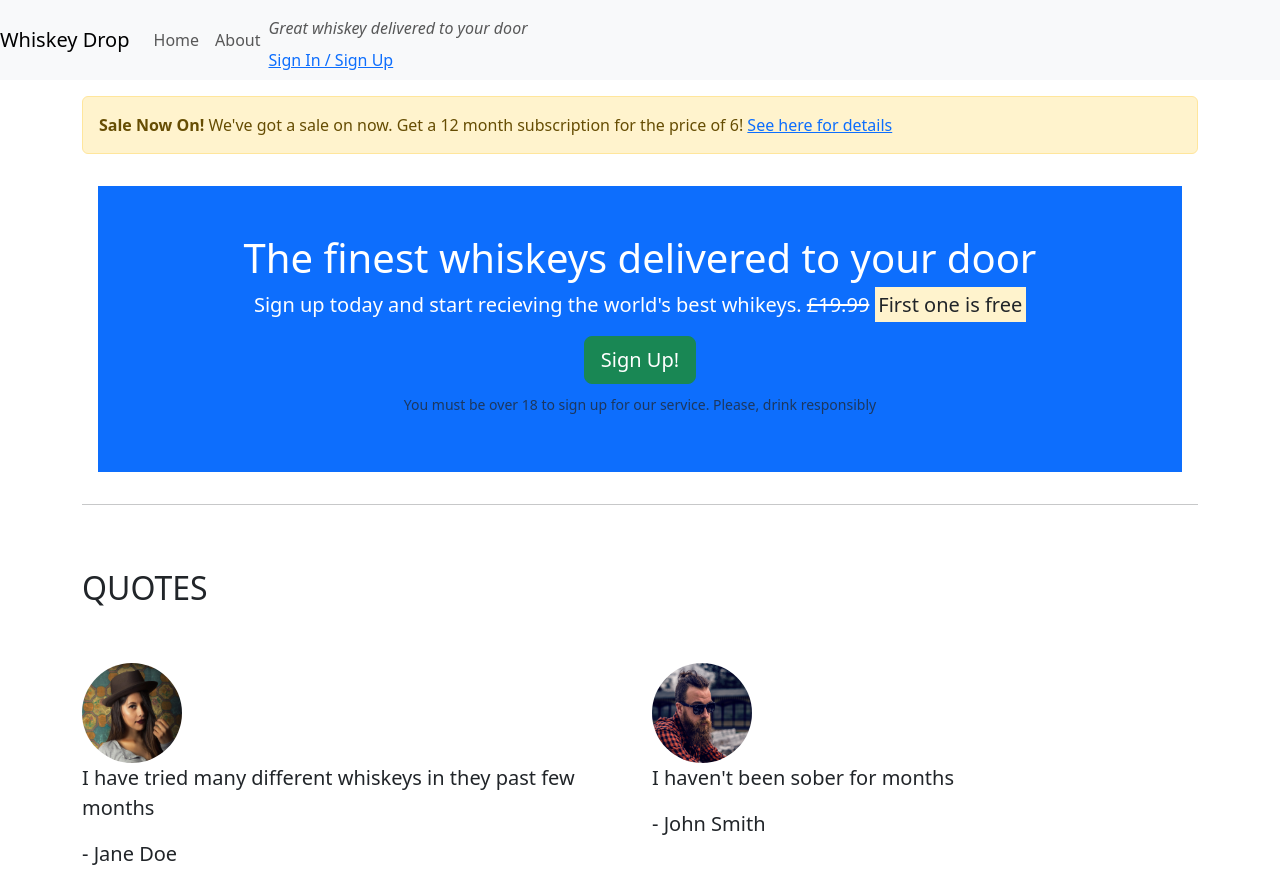
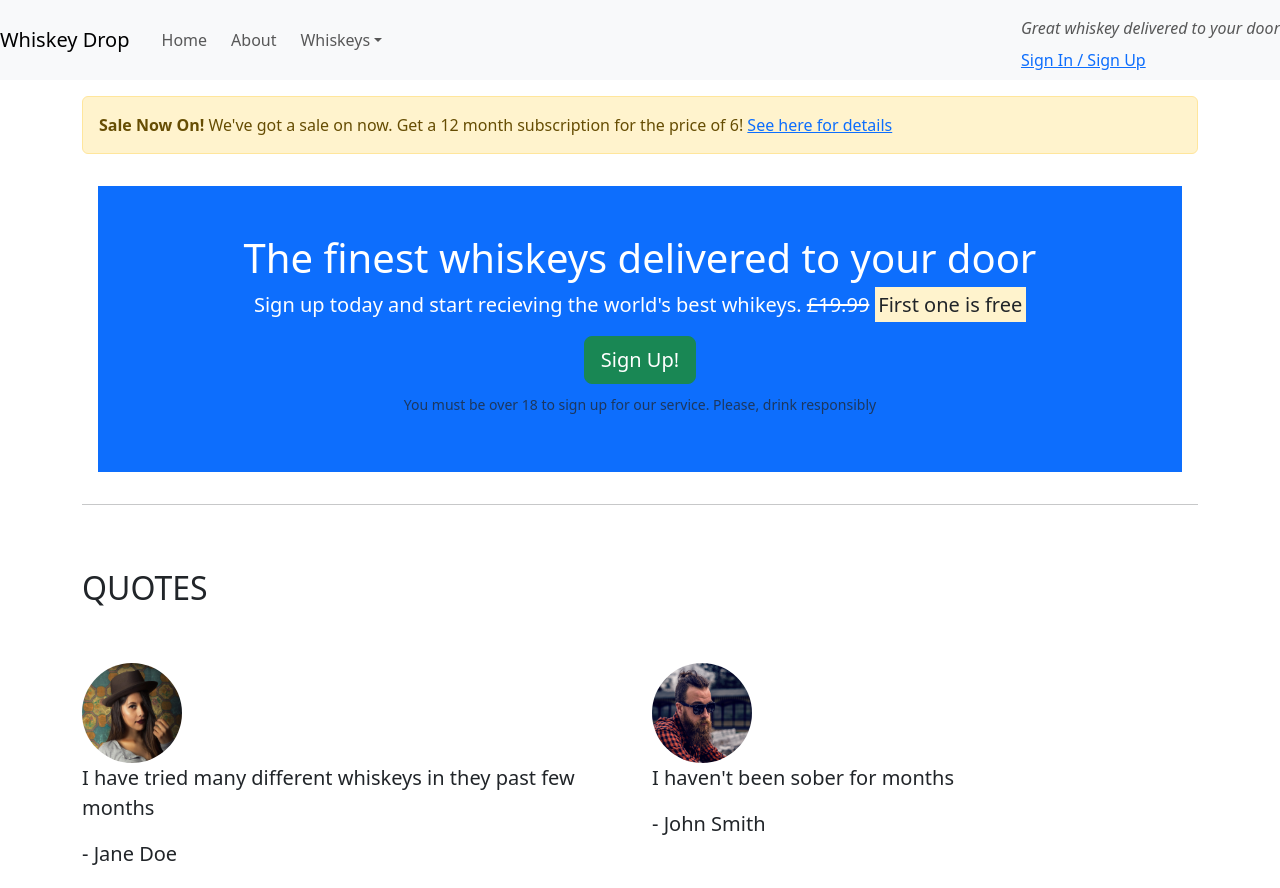
Before and after one commit to Mattds825/Bootstrap-LandingPage-WhiskeyWebsite, a plain HTML site: page index.html in a window 1280 px wide. Shown: the top 888 px of the page. Drawn offline with nearby package versions, Linux system fonts and the light colour scheme.

Commit message:
added dropdown component to navbar

```diff
--- a/index.html
+++ b/index.html
@@ -7,9 +7,7 @@
   <script src="https://kit.fontawesome.com/310ea35e5d.js" crossorigin="anonymous"></script>
   <link href="https://cdn.jsdelivr.net/npm/bootstrap@5.3.3/dist/css/bootstrap.min.css" rel="stylesheet"
     integrity="sha384-QWTKZyjpPEjISv5WaRU9OFeRpok6YctnYmDr5pNlyT2bRjXh0JMhjY6hW+ALEwIH" crossorigin="anonymous">
-  <script src="https://cdn.jsdelivr.net/npm/bootstrap@5.3.3/dist/js/bootstrap.bundle.min.js"
-    integrity="sha384-YvpcrYf0tY3lHB60NNkmXc5s9fDVZLESaAA55NDzOxhy9GkcIdslK1eN7N6jIeHz" crossorigin="anonymous">
-  </script>
+
   <title>Whiskey Drop | Taste a new whiskey every month!</title>
 </head>
 
@@ -18,13 +16,34 @@
   <!-- Navbar -->
   <nav class="navbar navbar-light bg-light navbar-expand-sm">
     <a href="/" class="navbar-brand">Whiskey Drop</a>
-    <ul class="navbar-nav mr-auto">
-      <li class="active nav-item mr-2"><a href="/" class="nav-link">Home</a></li>
-      <li class="nav-item mr-2"><a href="/about" class="nav-link">About</a></li>
-      <li class="nav-item mr-2 d-block d-sm-none"><a href="/about" class="nav-link">Sign In / Sign Up</a></li>
-    </ul>
-    <div class="d-none d-sm-inline me-auto">
-      <p class="navbar-text my-auto me-2"><i>Great whiskey delivered to your door</i></p>
+
+    <button class="navbar-toggler ml-auto" type="button" data-bs-toggle="collapse" data-bs-target="#navbarNavDropdown"
+      aria-controls="navbarNavDropdown" aria-expanded="false" aria-label="Toggle navigation">
+      <span class="navbar-toggler-icon"></span></button>
+
+    <div class="collapse navbar-collapse" id="navbarNavDropdown">
+      <ul class="navbar-nav mr-auto ms-2">
+        <li class="active nav-item me-2"><a href="/" class="nav-link">Home</a></li>
+        <li class="nav-item me-2"><a href="/about" class="nav-link">About</a></li>
+
+        <li class="nav-item dropdown">
+          <a class="nav-link dropdown-toggle" href="#" id="navbarDropdownMenuLink" role="button"
+            data-bs-toggle="dropdown" aria-haspopup="true" aria-expanded="false">Whiskeys</a>
+
+            <div class="dropdown-menu" aria-labelledby="navabarDropdownMenuLink">
+              <a class="dropdown-item" href="#">Irish</a>
+              <a class="dropdown-item" href="#">Scotch</a>
+              <a class="dropdown-item" href="#">Japanese</a>
+              <a class="dropdown-item" href="#">American</a>
+            </div>
+
+        </li>
+
+        <li class="nav-item me-2 d-block d-sm-none"><a href="/about" class="nav-link">Sign In / Sign Up</a></li>
+      </ul>
+    </div>
+    <div class="d-none d-sm-inline me-0">
+      <p class="navbar-text my-auto mr-2"><i>Great whiskey delivered to your door</i></p>
       <a href="/login">Sign In / Sign Up</a>
     </div>
   </nav>
@@ -111,7 +130,8 @@
       <div class="row">
         <div class="col-12 col-md-6 col-lg-4">
           <div class="feature">
-            <h3><i class="fa-solid fa-gift d-none d-sm-inline"></i> Feature 1: <span class="badge text-bg-success">NEW!</span></h3>
+            <h3><i class="fa-solid fa-gift d-none d-sm-inline"></i> Feature 1: <span
+                class="badge text-bg-success">NEW!</span></h3>
             <p>Lorem ipsum dolor sit, amet consectetur adipisicing elit. Debitis ullam impedit asperiores quia sapiente
               aperiam in reprehenderit explicabo voluptate totam assumenda, expedita eaque cumque dolorum.</p>
             <p><a class="btn btn-sm btn-light" href="">Read More</a></p>
@@ -159,6 +179,11 @@
 
 
   </article>
+
+  <!-- bootstrap js -->
+  <script src="https://cdn.jsdelivr.net/npm/bootstrap@5.3.3/dist/js/bootstrap.bundle.min.js"
+    integrity="sha384-YvpcrYf0tY3lHB60NNkmXc5s9fDVZLESaAA55NDzOxhy9GkcIdslK1eN7N6jIeHz" crossorigin="anonymous">
+  </script>
 </body>
 
 </html>
```
